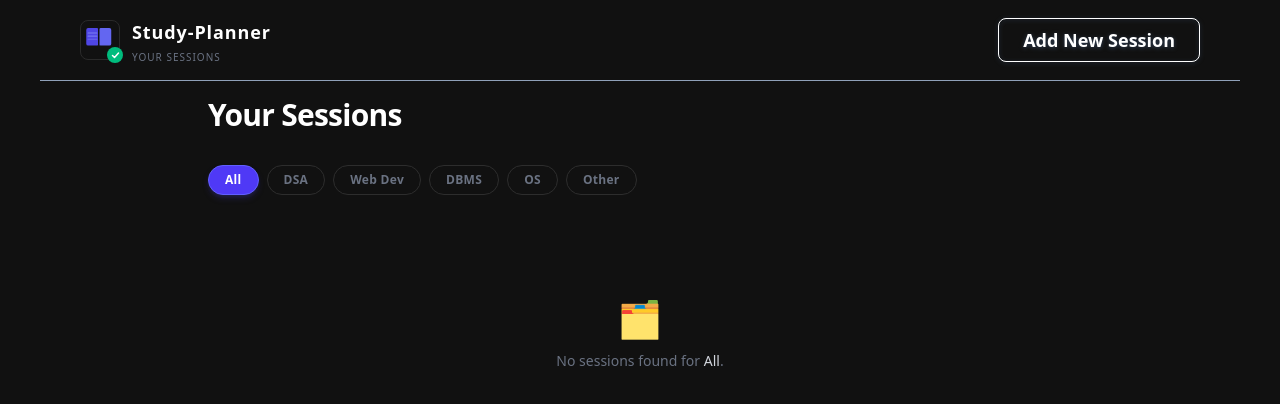
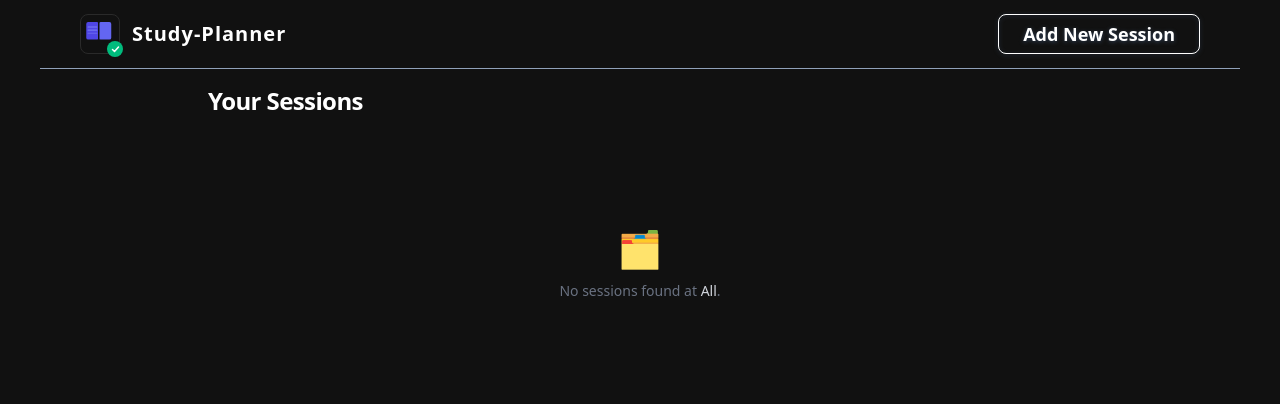
Before and after one commit to S-lakhera/Study-Planner, a React (Vite) app: page / in a window 1280 px wide. Shown: the top 404 px of the page. Built offline with nearby package versions, Linux system fonts and the light colour scheme.

Commit message:
UI Update

```diff
--- a/src/components/Logo.jsx
+++ b/src/components/Logo.jsx
@@ -25,11 +25,8 @@ export default function Logo() {
 
       {/* Text */}
       <div className="flex flex-col leading-none gap-1">
-        <span className="text-white font-bold md:text-lg tracking-wider" >
+        <span className="text-white font-bold md:text-xl tracking-wider" >
           Study-Planner
-        </span>
-        <span className="text-gray-500 text-[10px] tracking-widest uppercase mt-0.5">
-          Your sessions
         </span>
       </div>
     </div>
--- a/src/components/Navbar.jsx
+++ b/src/components/Navbar.jsx
@@ -5,7 +5,7 @@ import Logo from './Logo'
 const Navbar = () => {
     const {setIsFormVisible} = useContext(SessionContext)
   return (
-    <div className=' flex justify-between px-4 md:px-10  py-4.5 border-b border-slate-400 hover:border-slate-200 transition-all duration-200'>
+    <div className=' flex justify-between px-4 md:px-10  py-3.5 border-b border-slate-400 hover:border-slate-200 transition-all duration-200'>
 
       {/* <h1 className=' md:text-2xl font-bold'>Study-Planner</h1> */}
       <Logo/>
--- a/src/components/SessionList.jsx
+++ b/src/components/SessionList.jsx
@@ -20,7 +20,7 @@ export default function SessionList() {
 
       {/* Header */}
       <div className="mb-8">
-        <h2 className="text-3xl font-black text-white tracking-tight">Your Sessions</h2>
+        <h2 className="text-2xl font-black text-white tracking-tight">Your Sessions</h2>
 
         {/* Progress bar */}
         {filteredSessions.length > 0 && (
@@ -40,6 +40,7 @@ export default function SessionList() {
       </div>
 
       {/* Filter Pills */}
+      {filteredSessions.length > 0 &&
         <div className="flex flex-wrap gap-2 mb-6">
           {subjects.map((sub) => (
             <button
@@ -55,6 +56,7 @@ export default function SessionList() {
             </button>
           ))}
         </div>
+      }
 
       {/* Card Grid */}
       {filteredSessions.length > 0 ? (
@@ -73,7 +75,7 @@ export default function SessionList() {
         <div className="text-center py-20">
           <p className="text-4xl mb-3">🗂️</p>
           <p className="text-gray-500 text-sm">
-            No sessions found for <span className="text-gray-300">{filterSubject}</span>.
+            No sessions found at <span className="text-gray-300">{filterSubject}</span>.
           </p>
         </div>
       )}
```
Lines whose indentation alone changed are shown as unchanged.
